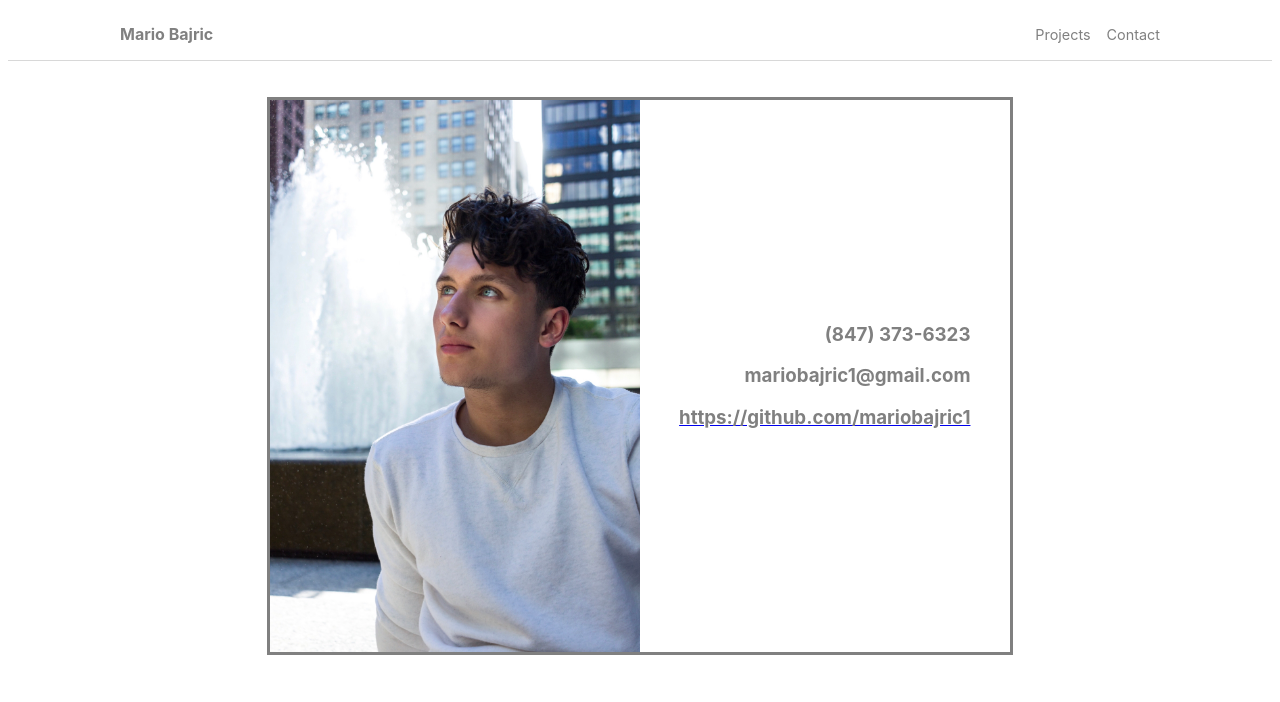
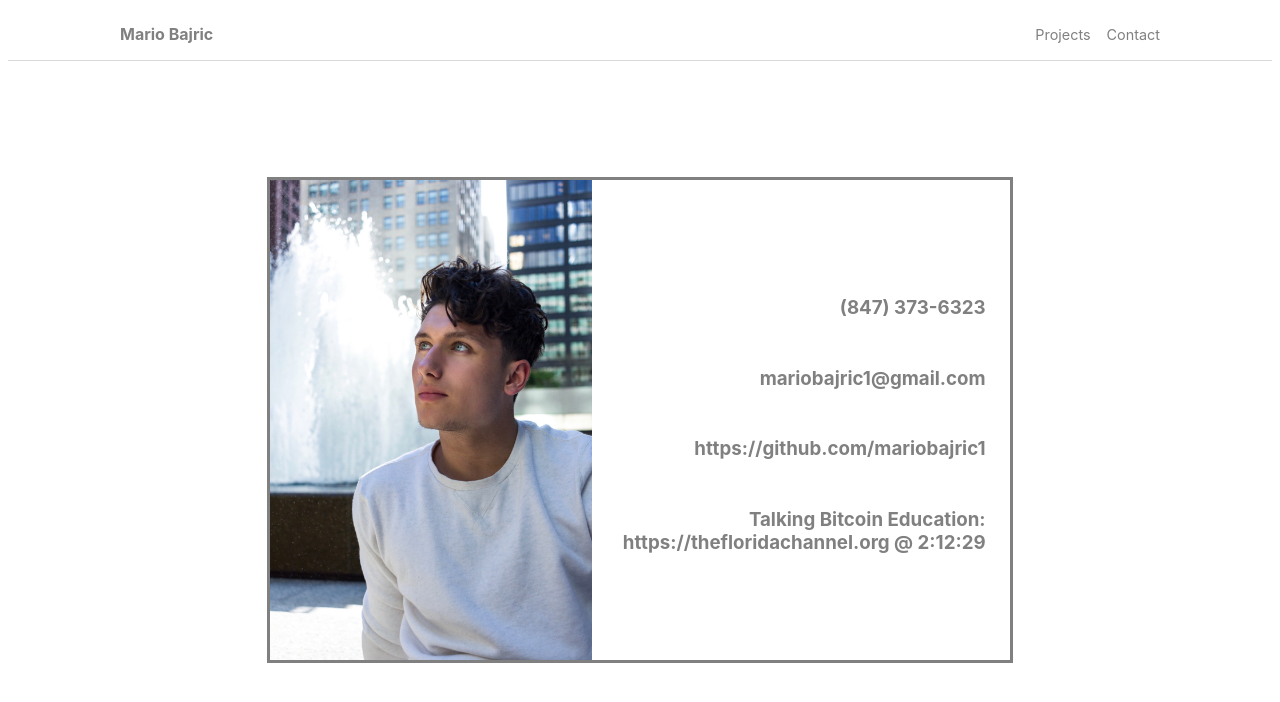
Before and after one commit to mariobajric1/portfolio, a Next.js app: page /Contact in a window 1280 px wide. Shown: the top 702 px of the page. Built offline with nearby package versions, Linux system fonts and the light colour scheme.

Commit message:
florida link

```diff
--- a/components/BusinessCard.jsx
+++ b/components/BusinessCard.jsx
@@ -11,6 +11,11 @@ function BusinessCard({ src }) {
         <a href="https://github.com/mariobajric1">
           <h3 className={styles.pageTitle}>https://github.com/mariobajric1</h3>
         </a>
+        <a href="https://thefloridachannel.org/videos/12-13-19-florida-blockchain-task-force/">
+          <h3 className={styles.pageTitle}>
+            Talking Bitcoin Education: https://thefloridachannel.org @ 2:12:29
+          </h3>
+        </a>
       </div>
     </div>
   );
--- a/pages/Contact.jsx
+++ b/pages/Contact.jsx
@@ -1,15 +1,9 @@
-import Head from "next/head";
-import styles from "../styles/layout.module.css";
 import BusinessCard from "../components/BusinessCard";
 
 const ContactPage = () => (
   <>
-    <Head>
-      <title>Contact Me</title>
-    </Head>
     <div>
       <BusinessCard src="./me.png" />
-      {/* src="blob:https://thefloridachannel.org/eef2fe22-59e3-490d-bbe2-f45442513cfe" */}
     </div>
   </>
 );
--- a/styles/layout.module.css
+++ b/styles/layout.module.css
@@ -136,8 +136,8 @@
 }
 
 .index__portrait {
-  /* height: 100px; */
-  border-radius: 22px;
+  max-height: 80px;
+  border-radius: 2px;
 }
 
 .businessCard {
@@ -145,10 +145,11 @@
   border: 3px solid gray;
   max-width: 60%;
   display: flex;
-  margin-top: 20px;
+  margin-top: 100px;
 }
 .businessCard_img {
   max-width: 50%;
+  max-height: 480px;
 }
 
 .contactInfo {
@@ -161,4 +162,6 @@
 .pageTitle {
   color: gray;
   font-weight: 700 !important;
+  padding-top: 10px;
+  float: right;
 }
```
